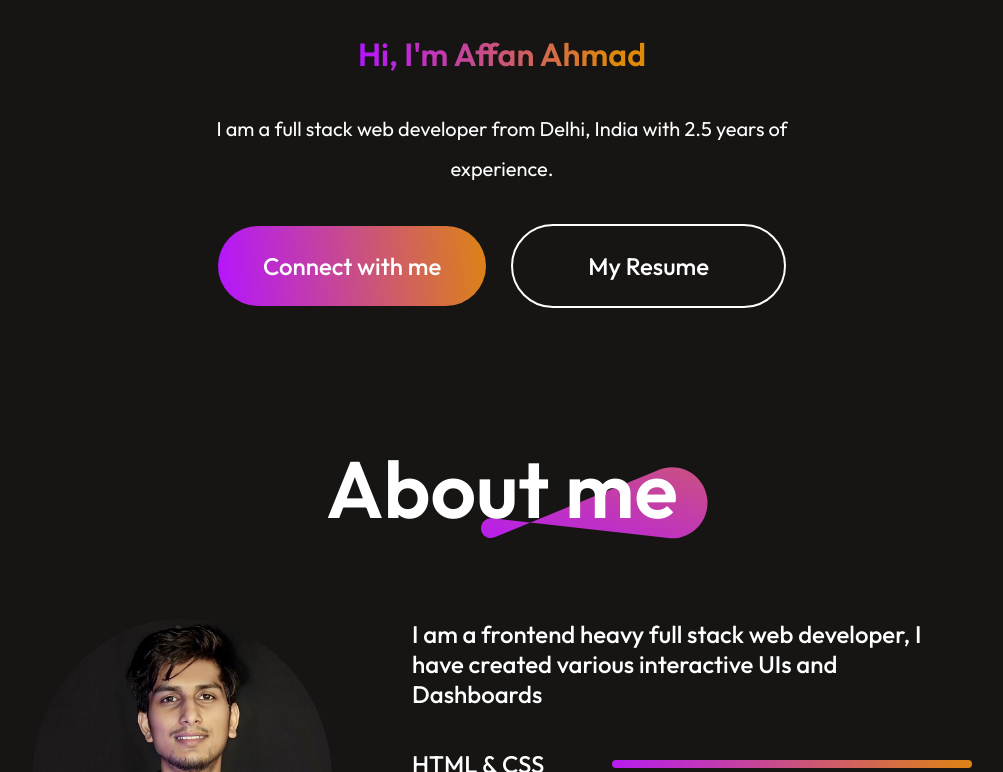
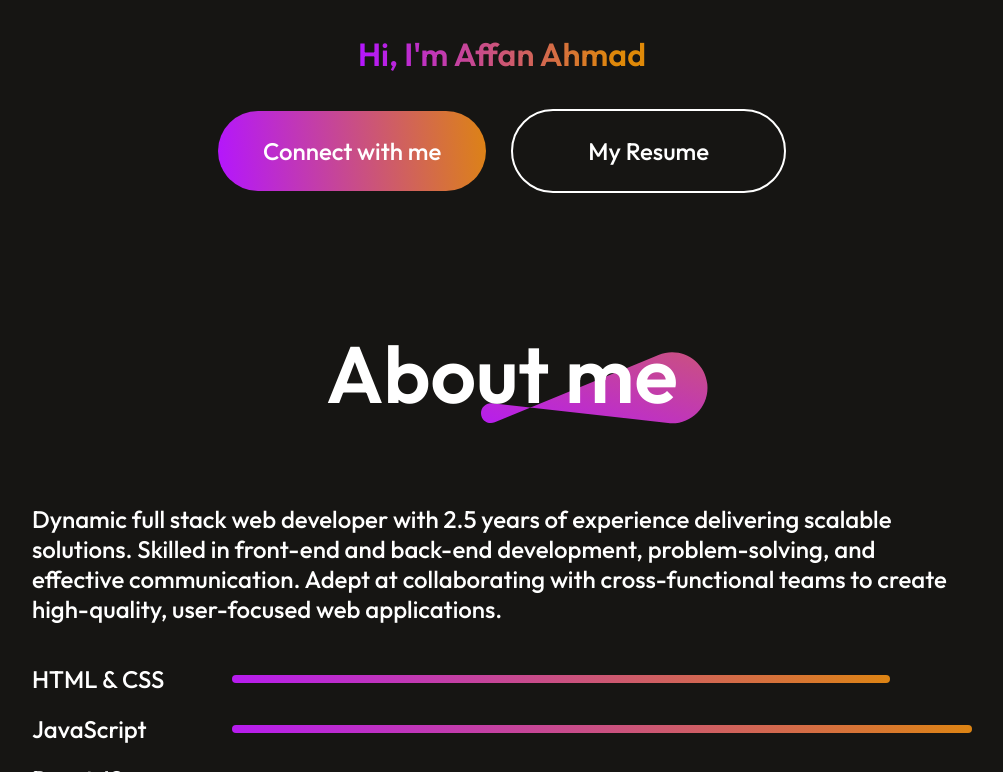
Before and after one commit to AFFAN-AHMAD/affan-portfolio, a React (Vite) app: page / in a window 1280 px wide. Shown: the part 588-1360 px from the top of the page, without its empty margins (138-1141 px from the left). Built offline with nearby package versions, Linux system fonts and the light colour scheme.

Commit message:
12 jul: fixed minor issues

```diff
--- a/src/components/About/About.jsx
+++ b/src/components/About/About.jsx
@@ -10,18 +10,21 @@ const About = () => {
         <img src={theme_pattern} alt="" />
       </div>
       <div className="about-sections">
-        <div className="about-left">
+        {/* <div className="about-left">
           <img
             src={profile_img}
             alt=""
             style={{ width: "300px", borderRadius: "100%" }}
           />
-        </div>
+        </div> */}
         <div className="sbout-right">
           <div className="about-para">
             <p>
-              I am a frontend heavy full stack web developer, I have created
-              various interactive UIs and Dashboards
+              Dynamic full stack web developer with 2.5 years of experience
+              delivering scalable solutions. Skilled in front-end and back-end
+              development, problem-solving, and effective communication. Adept
+              at collaborating with cross-functional teams to create
+              high-quality, user-focused web applications.{" "}
             </p>
             {/* <p>I am passionate about </p> */}
           </div>
--- a/src/components/Hero/Hero.jsx
+++ b/src/components/Hero/Hero.jsx
@@ -13,10 +13,10 @@ const Hero = () => {
       <h1>
         <span>Hi, I'm Affan Ahmad</span>
       </h1>
-      <p>
+      {/* <p>
         I am a full stack web developer from Delhi, India with 2.5 years of
         experience.
-      </p>
+      </p> */}
       <div className="hero-action">
         <AnchorLink className="anchor-link" offset={50} href="#contact">
           <div className="hero-connect">Connect with me</div>
```
